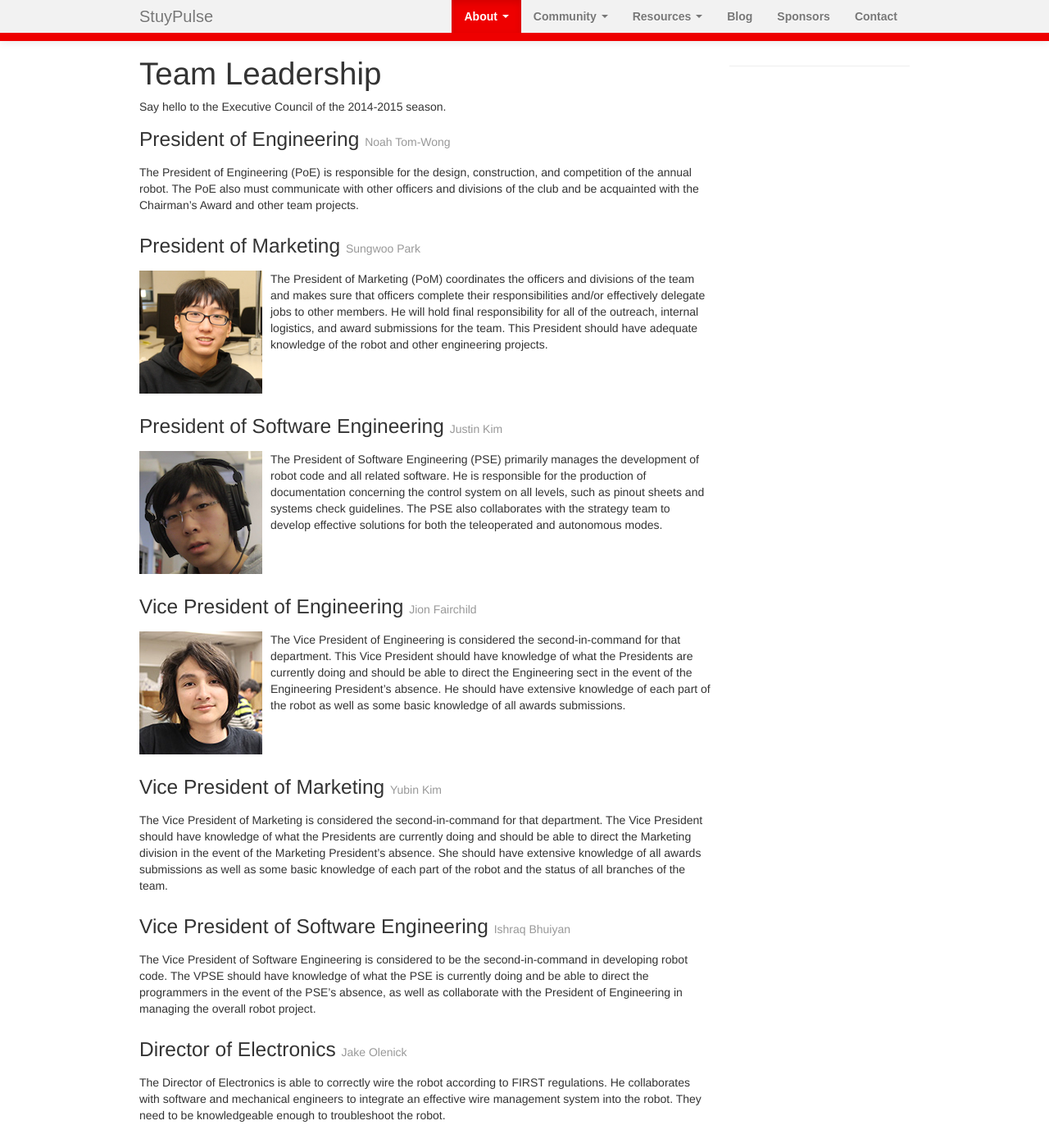
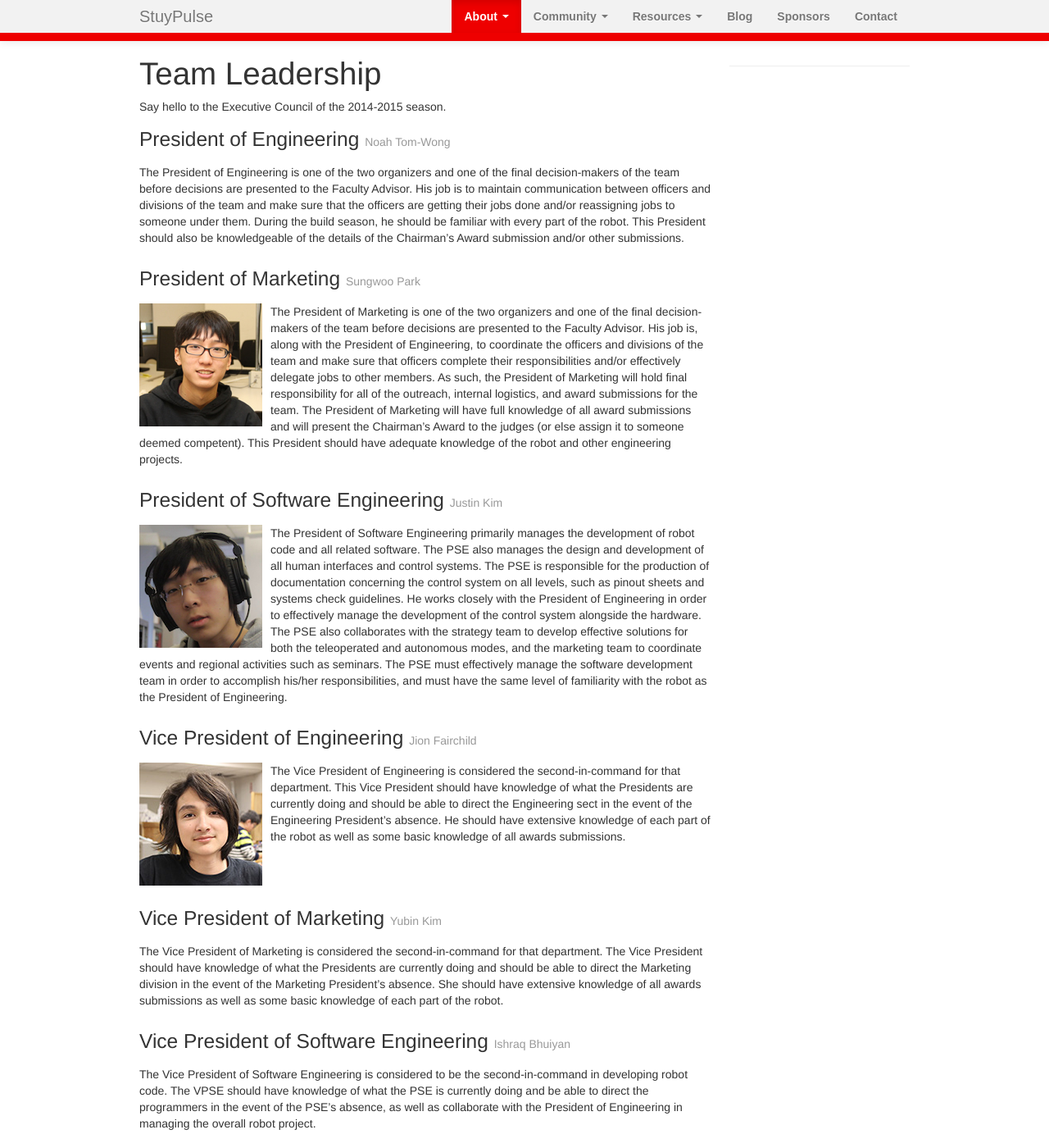
Before and after one commit to StuyPulse/team694.github.io, a Jekyll site: the page built from about/ec/index.md, in a window 1280 px wide and 1400 px high. Shown: the whole window at 82% size. Built offline with Jekyll 4.4.1, drawn with Linux system fonts in a browser that asks for light colours; nearby versions of some CDN libraries; some of the changed text lies outside the part shown.

Commit message:
Update leadership descriptions to match charter

```diff
--- a/about/ec/index.md
+++ b/about/ec/index.md
@@ -51,19 +51,19 @@ Say hello to the Executive Council of the 2014-2015 season.
 ### President of Engineering <small>{{ page.positions.poe.name }}</small>
 <div markdown="1" class="ec-description">
 {% if page.positions.poe.photo %} <img src="{{ page.positions.poe.photo }}" class="ec-photo" alt="President of Engineering"> {% endif %}
-The President of Engineering (PoE) is responsible for the design, construction, and competition of the annual robot. The PoE also must communicate with other officers and divisions of the club and be acquainted with the Chairman's Award and other team projects.
+The President of Engineering is one of the two organizers and one of the final decision-makers of the team before decisions are presented to the Faculty Advisor. His job is to maintain communication between officers and divisions of the team and make sure that the officers are getting their jobs done and/or reassigning jobs to someone under them. During the build season, he should be familiar with every part of the robot. This President should also be knowledgeable of the details of the Chairman's Award submission and/or other submissions.
 </div>
 
 ### President of Marketing <small>{{ page.positions.pom.name }}</small>
 <div markdown="1" class="ec-description">
 {% if page.positions.pom.photo %} <img src="{{ page.positions.pom.photo }}" class="ec-photo" alt="President of Marketing"> {% endif %}
-The President of Marketing (PoM) coordinates the officers and divisions of the team and makes sure that officers complete their responsibilities and/or effectively delegate jobs to other members. He will hold final responsibility for all of the outreach, internal logistics, and award submissions for the team. This President should have adequate knowledge of the robot and other engineering projects.
+The President of Marketing is one of the two organizers and one of the final decision-makers of the team before decisions are presented to the Faculty Advisor. His job is, along with the President of Engineering, to coordinate the officers and divisions of the team and make sure that officers complete their responsibilities and/or effectively delegate jobs to other members. As such, the President of Marketing will hold final responsibility for all of the outreach, internal logistics, and award submissions for the team. The President of Marketing will have full knowledge of all award submissions and will present the Chairman's Award to the judges (or else assign it to someone deemed competent). This President should have adequate knowledge of the robot and other engineering projects.
 </div>
 
 ### President of Software Engineering <small>{{ page.positions.pse.name }}</small>
 <div markdown="1" class="ec-description">
 {% if page.positions.pse.photo %} <img src="{{ page.positions.pse.photo }}" class="ec-photo" alt="President of Software Engineering"> {% endif %}
-The President of Software Engineering (PSE) primarily manages the development of robot code and all related software. He is responsible for the production of documentation concerning the control system on all levels, such as pinout sheets and systems check guidelines. The PSE also collaborates with the strategy team to develop effective solutions for both the teleoperated and autonomous modes.
+The President of Software Engineering primarily manages the development of robot code and all related software. The PSE also manages the design and development of all human interfaces and control systems. The PSE is responsible for the production of documentation concerning the control system on all levels, such as pinout sheets and systems check guidelines. He works closely with the President of Engineering in order to effectively manage the development of the control system alongside the hardware. The PSE also collaborates with the strategy team to develop effective solutions for both the teleoperated and autonomous modes, and the marketing team to coordinate events and regional activities such as seminars. The PSE must effectively manage the software development team in order to accomplish his/her responsibilities, and must have the same level of familiarity with the robot as the President of Engineering.
 </div>
 
 ### Vice President of Engineering <small>{{ page.positions.vpoe.name }}</small>
@@ -75,7 +75,7 @@ The Vice President of Engineering is considered the second-in-command for that d
 ### Vice President of Marketing <small>{{ page.positions.vpom.name }}</small>
 <div markdown="1" class="ec-description">
 {% if page.positions.vpom.photo %} <img src="{{ page.positions.vpom.photo }}" class="ec-photo" alt="Vice President of Marketing"> {% endif %}
-The Vice President of Marketing is considered the second-in-command for that department. The Vice President should have knowledge of what the Presidents are currently doing and should be able to direct the Marketing division in the event of the Marketing President's absence. She should have extensive knowledge of all awards submissions as well as some basic knowledge of each part of the robot and the status of all branches of the team.
+The Vice President of Marketing is considered the second-in-command for that department. The Vice President should have knowledge of what the Presidents are currently doing and should be able to direct the Marketing division in the event of the Marketing President's absence. She should have extensive knowledge of all awards submissions as well as some basic knowledge of each part of the robot.
 </div>
 
 ### Vice President of Software Engineering <small>{{ page.positions.vpse.name }}</small>
@@ -147,7 +147,7 @@ It is the job of the Director of Field Construction to construct the field of th
 ### Director of Safety <small>{{ page.positions.safety.name }}</small>
 <div markdown="1" class="ec-description">
 {% if page.positions.safety.photo %} <img src="{{ page.positions.safety.photo }}" class="ec-photo" alt="Director of Safety"> {% endif %}
-The Director of Safety makes sure everyone is following safety rules in the lab. She is also the Safety Captain at the competition and should be able to discuss thoroughly the safety procedures.
+The Director of Safety is responsible for ensuring that all necessary safety rules are observed in the lab during build season. The person chosen for this position will automatically be appointed Safety Captain at the competition and will be responsible for carrying out her duties therein. The Director of Safety should be knowledgeable enough about the safety procedures within the team to be able to speak with judges at competition.
 </div>
 
 ### Director of Animation <small>{{ page.positions.animation.name }}</small>
```
Also changed, not shown: other parts of about/ec/index.md (+1 -1 lines).
